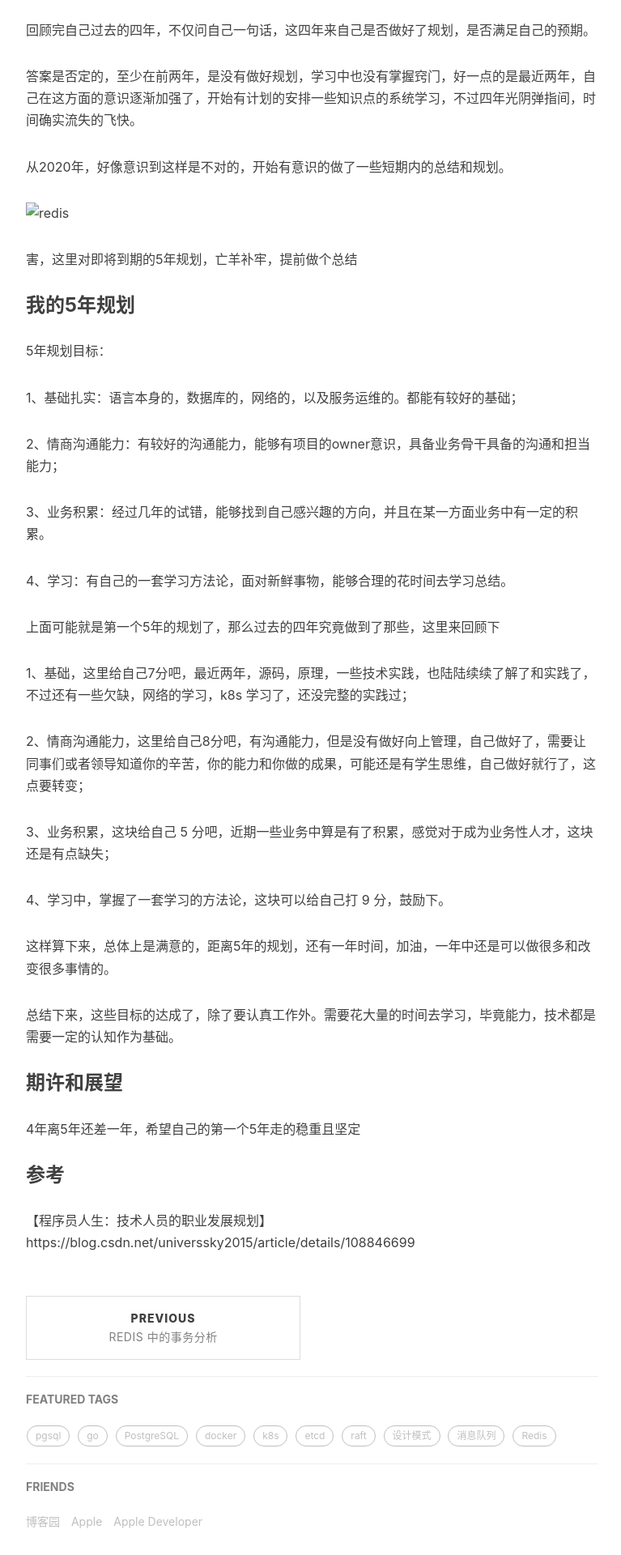
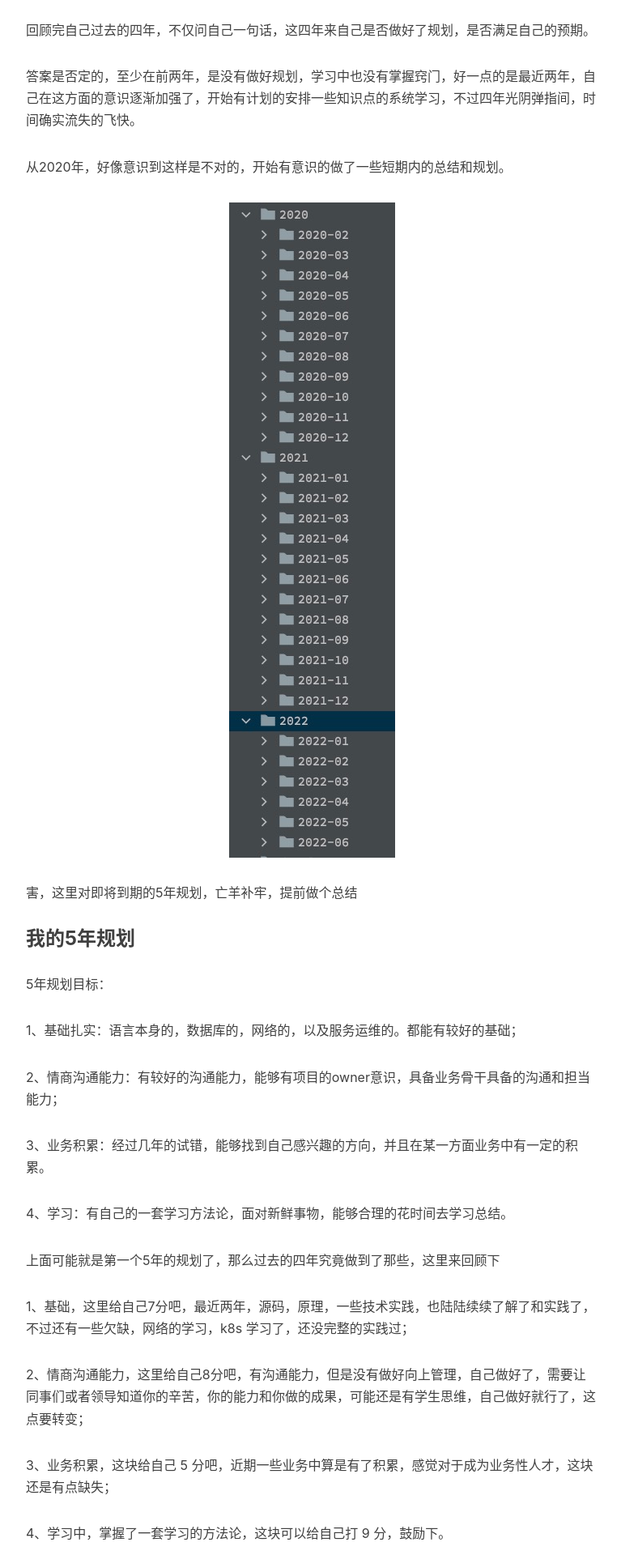
Before and after one commit to boilingfrog/boilingfrog.github.io, a Jekyll site: the page built from _posts/2022-06-20-4年程序生涯回顾.md, in a window 1280 px wide. Shown: the part 2887-4807 px from the top of the page at 81% size, without its empty margins (233-1000 px from the left). Built offline with Jekyll 4.4.1, drawn with Linux system fonts in a browser that asks for light colours; nearby versions of some CDN libraries; comment, search, counter and statistics services are not loaded.

Commit message:
feat:4年工作的回顾和展望

```diff
--- a/_posts/2022-06-20-4年程序生涯回顾.md
+++ b/_posts/2022-06-20-4年程序生涯回顾.md
@@ -77,7 +77,7 @@ tags:
 
 从2020年，好像意识到这样是不对的，开始有意识的做了一些短期内的总结和规划。
 
-<img src="/img/month-plan.jpg"  alt="redis" />
+<img src="/img/plan/month-plan.jpg"  alt="redis" />
 
 害，这里对即将到期的5年规划，亡羊补牢，提前做个总结
 
```
Also changed, not shown: img/plan/month-plan.jpg (added).
